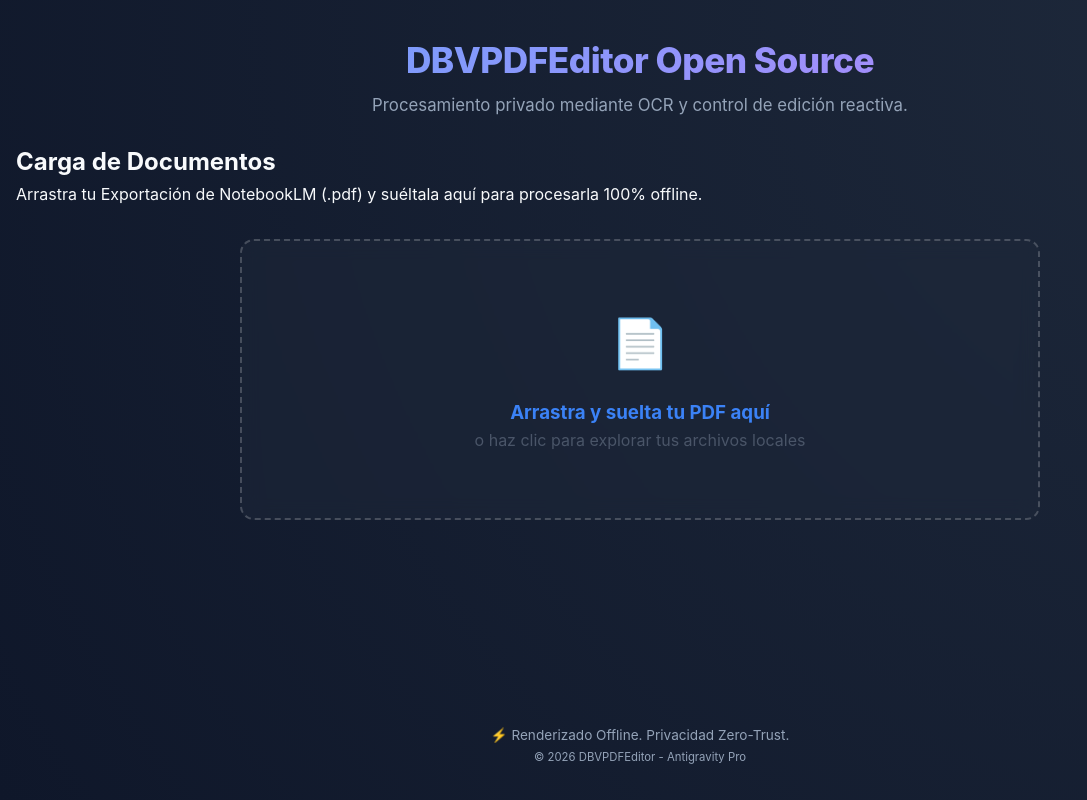
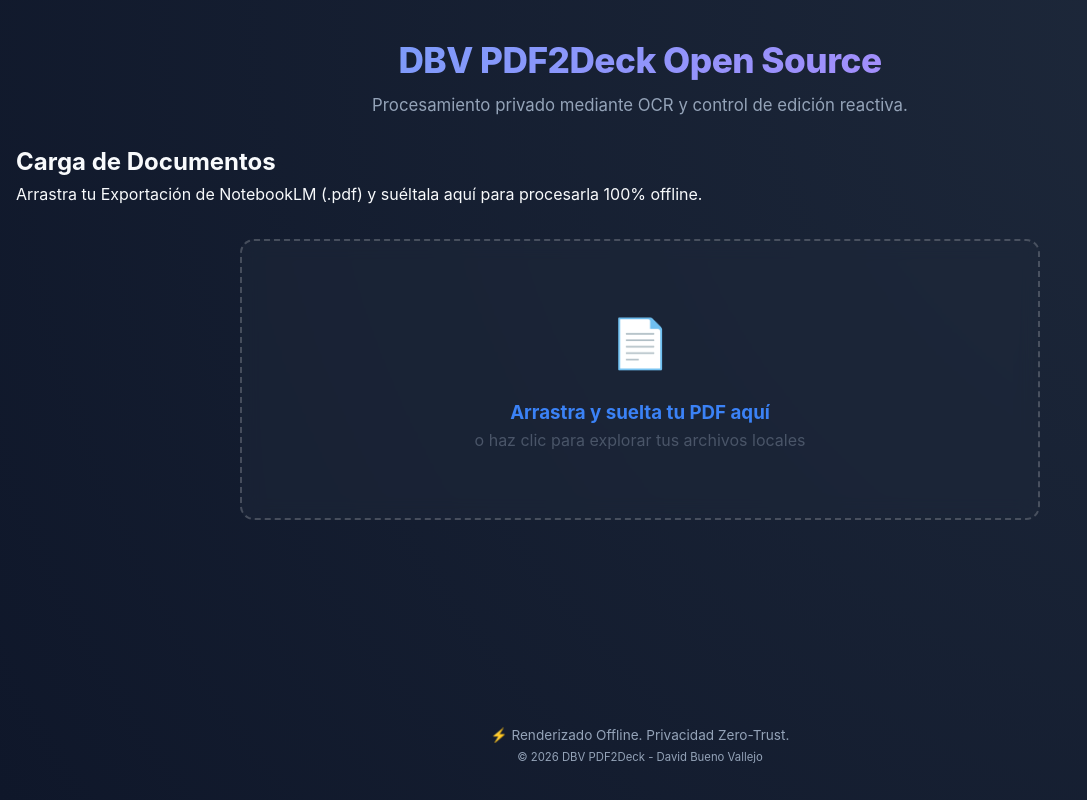
Before and after one commit to davidbuenov/dbv-pdf2deck, a plain HTML site: page frontend/index.html in a window 1280 px wide. Shown: the whole page, without its empty margins (0-1087 px from the left). Drawn offline with Linux system fonts and the light colour scheme.

Commit message:
feat: initial release — DBV PDF2Deck v1.0

```diff
--- a/frontend/index.html
+++ b/frontend/index.html
@@ -8,8 +8,8 @@
 <head>
     <meta charset="UTF-8">
     <meta name="viewport" content="width=device-width, initial-scale=1.0">
-    <meta name="description" content="DBVPDFEditor - Editor interactivo de PDFs con motor OCR integrado offline y exportaciones PPTX.">
-    <title>DBVPDFEditor | Edición Visual y Segura</title>
+    <meta name="description" content="DBV PDF2Deck - Editor interactivo de PDFs con motor OCR integrado offline y exportaciones PPTX.">
+    <title>DBV PDF2Deck | Edición Visual y Segura</title>
 
     <!-- Política Estricta asumiendo seguridad: Scripts/Estilos internos o self, sin execs sucios -->
     <meta http-equiv="Content-Security-Policy" content="default-src 'self'; connect-src 'self' http://localhost:8000; style-src 'self' 'unsafe-inline'; script-src 'self'; img-src 'self' data: blob:;">
@@ -21,7 +21,7 @@
 </head>
 <body>
     <header role="banner">
-        <h1>DBVPDFEditor Open Source</h1>
+        <h1>DBV PDF2Deck Open Source</h1>
         <p>Procesamiento privado mediante OCR y control de edición reactiva.</p>
     </header>
 
@@ -198,7 +198,7 @@
 
     <footer role="contentinfo">
         <p>⚡ Renderizado Offline. Privacidad Zero-Trust.</p>
-        <p><small>&copy; 2026 DBVPDFEditor - Antigravity Pro</small></p>
+        <p><small>&copy; 2026 DBV PDF2Deck - David Bueno Vallejo</small></p>
     </footer>
 </body>
 </html>
```
Also changed, not shown: 1 other file.
